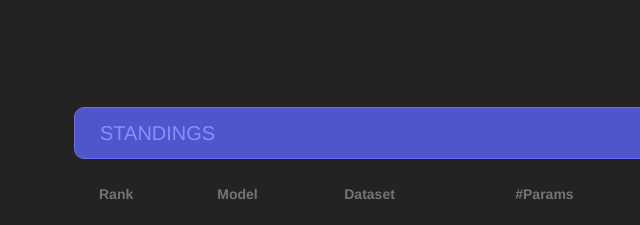
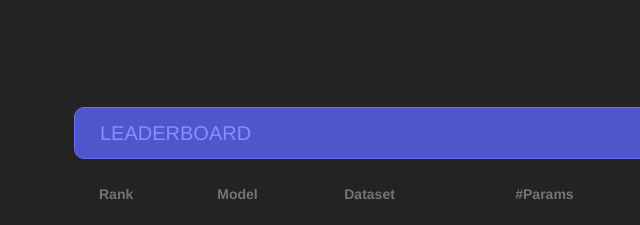
Before and after one commit to tabularfm/tabularfm.github.io, a plain HTML site: page index.html in a window 1280 px wide. Shown: the part 1415-1640 px from the top of the page, 0-640 px from the left. Drawn offline with nearby package versions, Linux system fonts and the light colour scheme; some icons are missing; a web font is replaced by a local one.

Commit message:
Minor update

```diff
--- a/index.html
+++ b/index.html
@@ -167,7 +167,7 @@
       <section id="leaderboard">
         <nav class="ladder-nav">
           <div class="ladder-title">
-          <h1>Standings</h1>
+          <h1>Leaderboard</h1>
           </div>
           <!-- <div class="ladder-search">
             <input type="text" id="search-leaderboard" class="live-search-box" placeholder="Search Team, Player..." />
```
